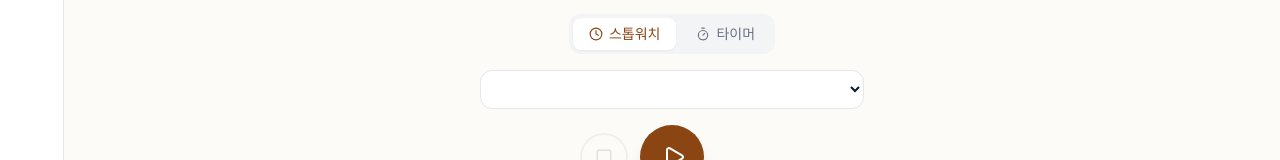
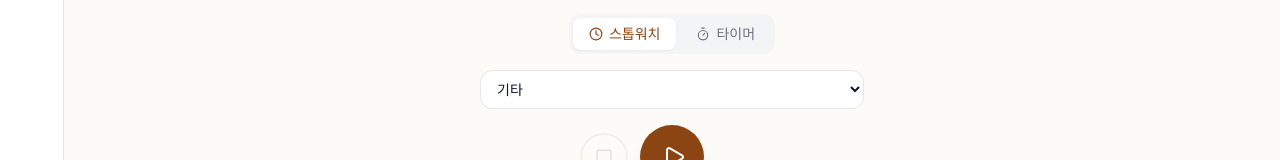
Before and after one commit to JoonChun/vibe_coding_practive, a React (Vite) app in the folder focusBear/: page / in a window 1280 px wide. Shown: the part 469-629 px from the top of the page. Built offline with nearby package versions, Linux system fonts and the light colour scheme; a web font is replaced by a local one.

Commit message:
refactor: TimerControls reads categories from context

```diff
--- a/focusBear/src/components/dashboard/TimerControls.tsx
+++ b/focusBear/src/components/dashboard/TimerControls.tsx
@@ -2,9 +2,6 @@ import { Play, Pause, Square, Clock, Timer as TimerIcon } from 'lucide-react'
 import { useApp } from '../../context/AppContext'
 import { clsx } from 'clsx'
 import type { TimerMode } from '../../types'
-import { useEffect, useState } from 'react'
-import { getCategories } from '../../db/categories'
-import type { Category } from '../../types'
 
 interface Props {
   onStart: () => void
@@ -14,17 +11,13 @@ interface Props {
 
 export function TimerControls({ onStart, onPause, onReset }: Props) {
   const { state, dispatch } = useApp()
-  const [categories, setCategories] = useState<Category[]>([])
-
-  useEffect(() => {
-    getCategories().then(setCategories)
-  }, [])
+  const { categories } = state
 
   const isRunning = state.timerState === 'running'
   const isPaused = state.timerState === 'paused'
   const isIdle = state.timerState === 'idle'
 
-  void isPaused // used implicitly; suppress unused warning
+  void isPaused
 
   function setMode(mode: TimerMode) {
     if (!isRunning) {
```
